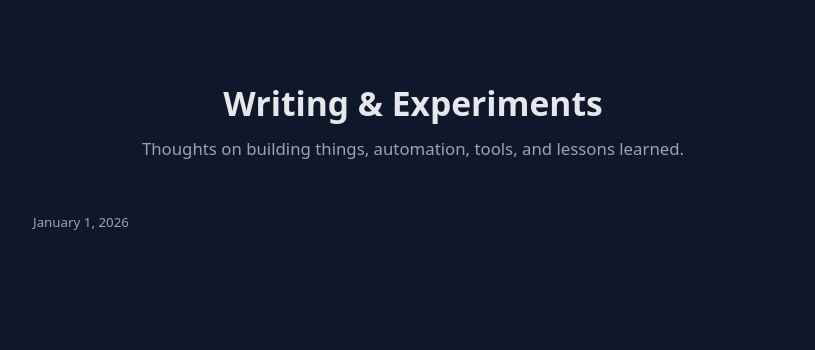
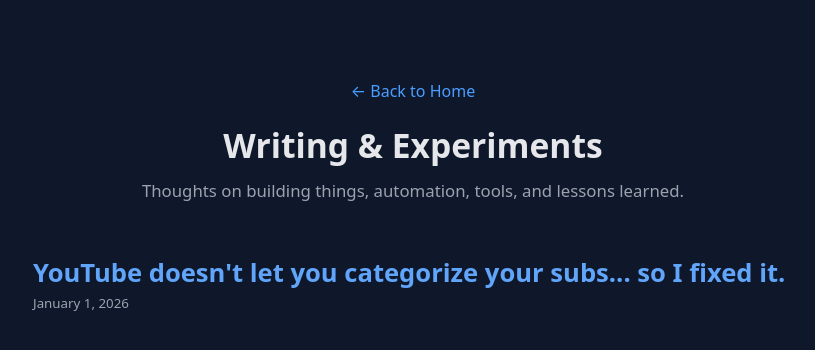
Before and after one commit to jaimebaconx/jaimebacon.com, an Eleventy site: page src/blog/index.njk in a window 1280 px wide. Shown: the whole page, without its empty margins (227-1042 px from the left). Built offline with nearby package versions, Linux system fonts and the light colour scheme; Eleventy itself is replaced by a stand-in of ours; files that its build step writes are made by us from their sources.

Commit message:
Update index.njk
added links

```diff
--- a/src/blog/index.njk
+++ b/src/blog/index.njk
@@ -1,10 +1,14 @@
 ---
 layout: base.njk
-title: "Jaime Bacon — Writing & Experiments"
+title: "Writing & Experiments — Jaime Bacon"
 bodyClass: "blog-template"
 ---
+<main class="container">
 
-<main class="container">
+  <p style="margin-bottom: 20px;">
+    <a href="/" style="color: #4a9eff; text-decoration: none;">← Back to Home</a>
+  </p>
+
   <h1>Writing & Experiments</h1>
   <p class="subtitle">Thoughts on building things, automation, tools, and lessons learned.</p>
 
@@ -13,9 +17,12 @@ bodyClass: "blog-template"
       {% for post in collections.blog %}
         <div class="post-preview" style="text-align:left; margin-bottom:40px;">
           <h2 style="margin:0; font-size:1.6rem;">
-            <a href="{{ post.url }}">{{ post.title }}</a>
+            <a href="{{ post.url }}">{{ post.data.title }}</a>
           </h2>
           <small>{{ post.date | date }}</small>
+          {% if post.data.excerpt %}
+            <p style="margin-top: 8px; color: #cbd5f5;">{{ post.data.excerpt }}</p>
+          {% endif %}
         </div>
       {% endfor %}
     {% else %}
```
